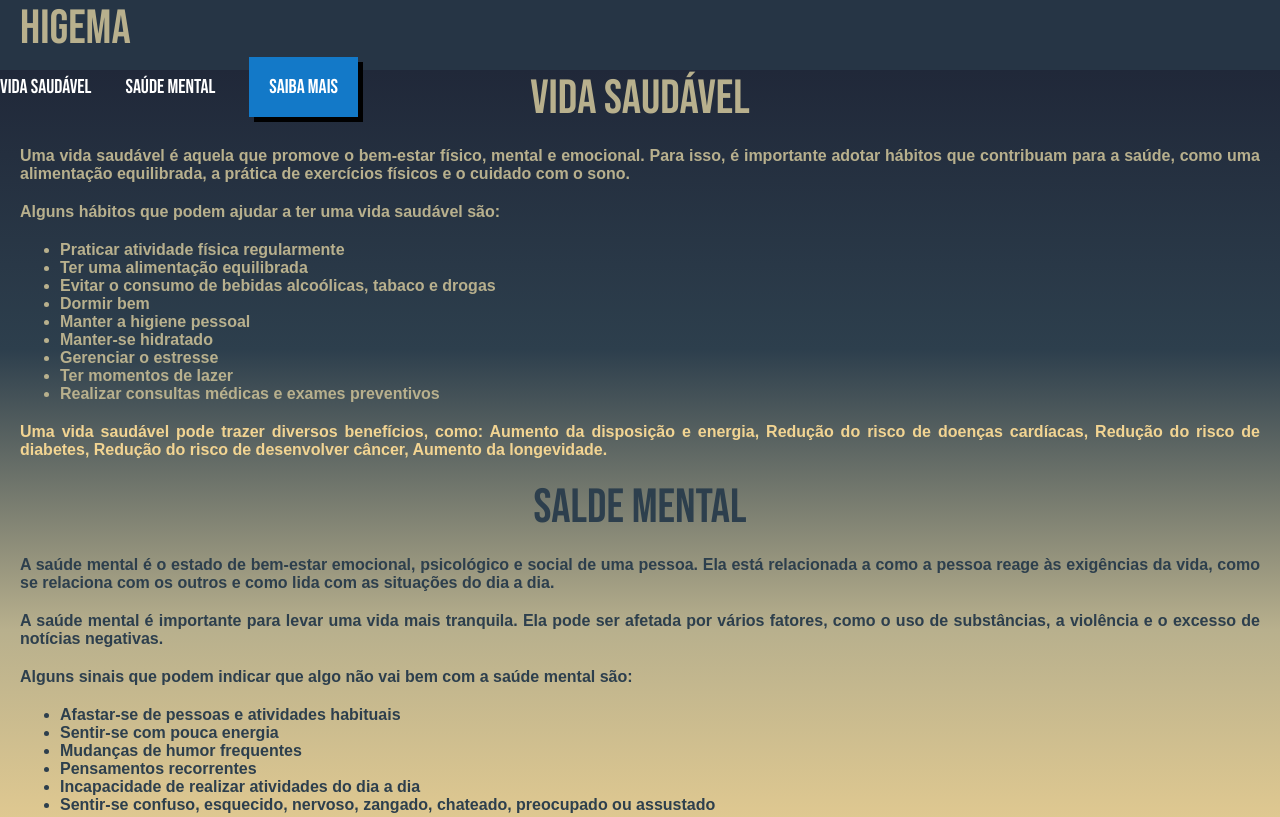
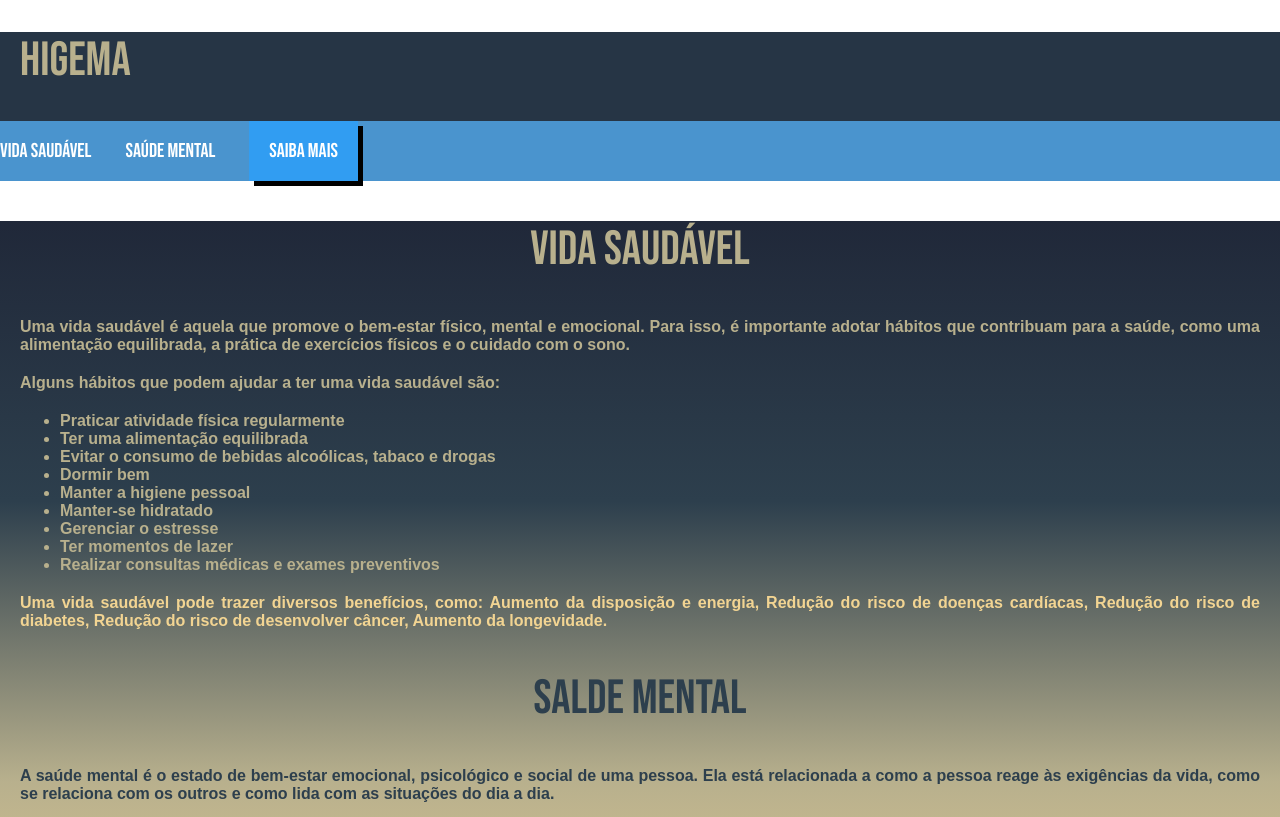
Before and after one commit to Kevinfernand/Estudo-CSS, a plain HTML site: page index.html in a window 1280 px wide. Shown: the top 817 px of the page. Drawn offline with Linux system fonts and the light colour scheme.

Commit message:
update index.css

```diff
--- a/index.css
+++ b/index.css
@@ -1,15 +1,13 @@
-*{
+body {
   margin: 0; /*magem*/
 }
-body{
-   height: 100%; /*altura*/
-}
 header{
-  height: 70px; /*altura*/
   background-color: #263545 ; /*cor de fundo*/
 }
+nav{
+  background-color: #4a94ce;
+}
 .ttlr{
-  display: inline-block;
   font-size: 3em;
   color: #B8B08D;
   font-family: "Bebas Neue", Sans-Serif;
@@ -27,8 +25,8 @@ a{
   margin-right: 30px;
 }
 #button{
-  display: inline-block;
-  background-color: #1379c8; /*cor de fundo*/
+  display: inline-block; /*deixa o display como blocos*/
+  background-color: #319df2;/*cor de fundo*/
   height: 60px; /*ultura*/
   line-height: 60px;
   padding-left: 20px;
```
